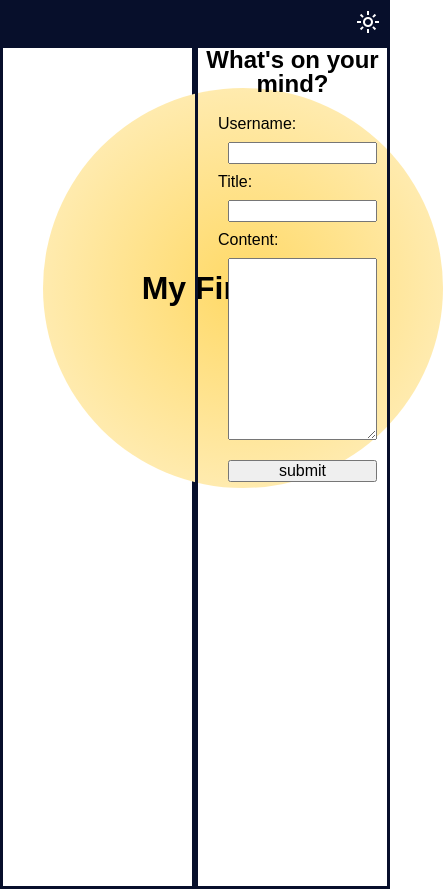
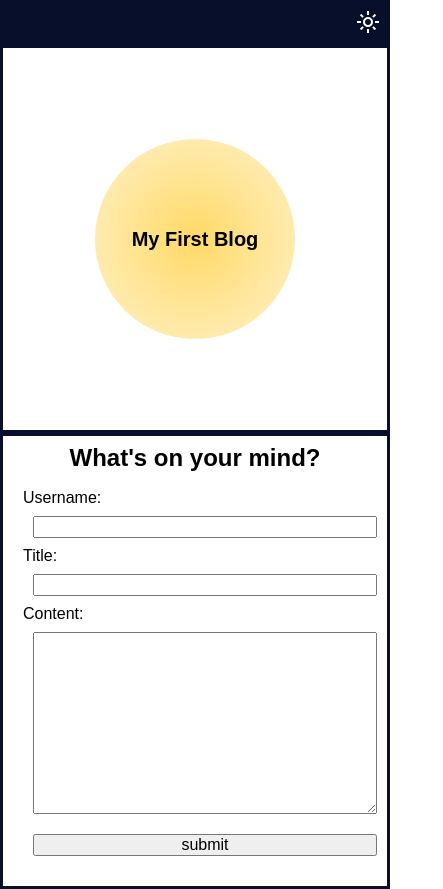
Before and after one commit to bschwendiman90/thought-canvas-personal-blog, a plain HTML site: page index.html in a window 390 px wide. Shown: the whole page, 443 px wide, since content can reach past the window. Drawn offline with nearby package versions, Linux system fonts and the light colour scheme.

Commit message:
home page layout complete

```diff
--- a/assets/css/style.css
+++ b/assets/css/style.css
@@ -1,6 +1,4 @@
-body {
 
-}
 
 header {
     text-align: right;
@@ -50,14 +48,32 @@ form {
   }
 
  .input {
-     width: 100%;
-     margin: 10px;
+    width: 100%;
+    margin: 10px;
+ }
+ .circleContainer {
+    display: flex;
+    justify-content: center;
+    align-items: center;
+    height: 100%;
  }
 
-
+ .formContainer {
+    display: flex;
+    justify-content: center;
+    /* align-items: center; */
+    flex-direction: column;
+    height: 100%;
+    width: 100%;
+ }
 
  .material-symbols-outlined {
     color: white;
+    margin: 10px;
+}
+
+.themeBtnDark {
+    color: black;
     margin: 10px;
 }
 
@@ -83,6 +99,93 @@ form {
     align-items: center;
 }
 
+@media screen and (max-width: 1000px){
+
+    h1 {
+        font-size: 20px;
+    }
+
+    h2 {
+        margin-top: 10px;
+    }
 
 
+    .left {
+        flex: 1;
+        float: left;
+        width: 100%;
+        height: 100%;
+        font-display: flex;
+        justify-content: center;
+        align-items: center;
+        border: #070F2B solid;
+     }
+
+     .right{
+        flex: 1;
+        font-display: flex;
+        justify-content: center;
+        align-items: center;
+        float: right;
+        width: 100%;
+        text-align: center;
+        border: #070F2B solid;
+     }
+
+    .container {
+        display: flex;
+        flex-direction: column;
+        width: 100%;
+        height: 100vh;
+    }
+
+    #sun {
+        width: 300px;
+        height: 300px;
+        border-radius: 50%;
+        background: radial-gradient(circle, #FFD966, #FFF2CC);
+        margin: 40px;
+        display: flex;
+        justify-content: center;
+        align-items: center;
+    }
+
+    #moon {
+        width: 300px;
+        height: 300px;
+        border-radius: 50%;
+        background: radial-gradient(circle, #070F2B, #9290C3);
+        margin: 40px;
+        display: flex;
+        justify-content: center;
+        align-items: center;
+    }
+
+
+}
+
+@media screen and (max-width: 400px) {
+    #sun {
+        width: 200px;
+        height: 200px;
+        border-radius: 50%;
+        background: radial-gradient(circle, #FFD966, #FFF2CC);
+        margin: 40px;
+        display: flex;
+        justify-content: center;
+        align-items: center;
+    }
+
+    #moon {
+        width: 200px;
+        height: 200px;
+        border-radius: 50%;
+        background: radial-gradient(circle, #070F2B, #9290C3);
+        margin: 40px;
+        display: flex;
+        justify-content: center;
+        align-items: center;
+    }
+}
+
 /* background: radial-gradient(circle, #070F2B, #9290C3); */
--- a/index.html
+++ b/index.html
@@ -16,13 +16,14 @@
     </header>
     <main class="container">
         <div class="left">
-            <div class="circle-container">
+            <div class="circleContainer">
                 <div id="sun" >
                     <h1 id="title">My First Blog</h1>
                 </div>
             </div>
         </div>
         <div class="right">
+            <div class="formContainer">
                 <h2>What's on your mind?</h2>
                 <form >
                     <label for="username">Username:</label>
@@ -34,6 +35,7 @@
                     <input type="submit" value="submit" id="submit" class="input">
                 </form>
             </div>
+        </div>
         <div class="clearfix"></div>
 
     </main>
```
Also changed, not shown: blog.html (+9 -0 lines), assets/css/blog.css (added), assets/js/blog.js (added). Lines whose indentation alone changed are shown as unchanged.
